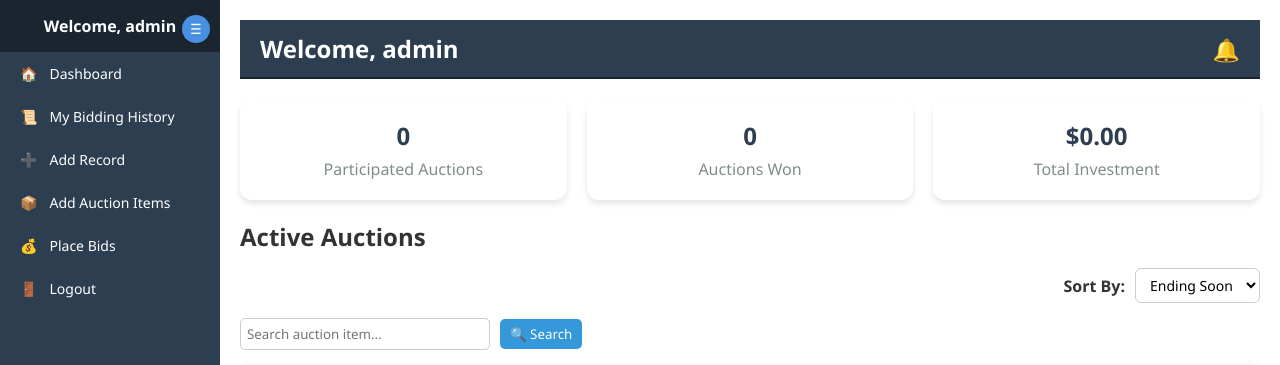
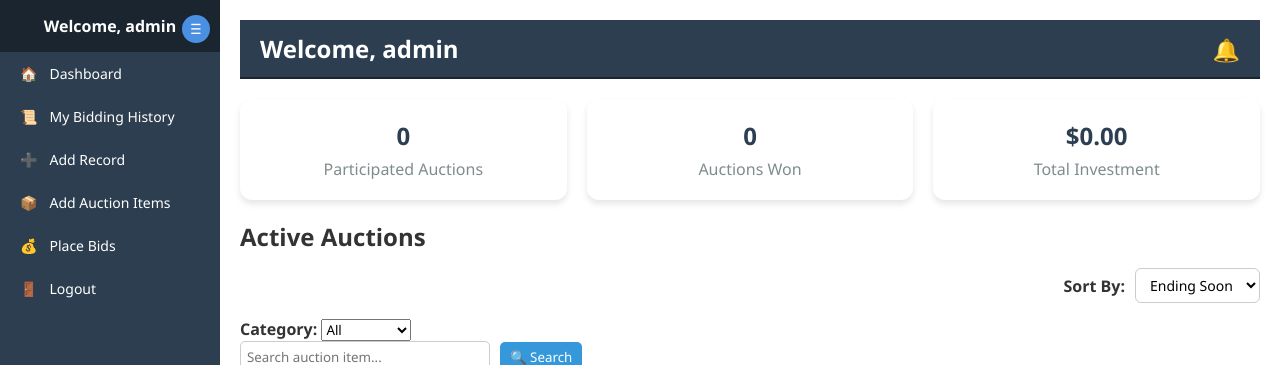
Before and after one commit to RishavLC/demo-project, a PHP site: page /dashboard_user.php in a window 1280 px wide. Shown: the top 365 px of the page. Run offline with PHP 8.4, Linux system fonts and the light colour scheme; a user stored in the database is signed in; data comes from the database, SQL or seed files in the repository; data that the repository does not hold is empty.

Commit message:
dropdown for catgory added

```diff
--- a/dashboard_user.php
+++ b/dashboard_user.php
@@ -287,6 +287,18 @@ $stmt->close();
     </select>
   </form>
 </div>
+
+<!-- Category Dropdown -->
+  <label><strong>Category:</strong></label>
+  <select name="category" onchange="this.form.submit()">
+    <option value="">All</option>
+    <option value="Electronics" <?= (isset($_GET['category']) && $_GET['category']=='Electronics') ? 'selected' : '' ?>>Electronics</option>
+    <option value="Furniture" <?= (isset($_GET['category']) && $_GET['category']=='Furniture') ? 'selected' : '' ?>>Furniture</option>
+    <option value="Vehicles" <?= (isset($_GET['category']) && $_GET['category']=='Vehicles') ? 'selected' : '' ?>>Vehicles</option>
+    <option value="clothes" <?= (isset($_GET['category']) && $_GET['category']=='Art') ? 'selected' : '' ?>>Clothes</option>
+    <option value="Others" <?= (isset($_GET['category']) && $_GET['category']=='Others') ? 'selected' : '' ?>>Others</option>
+  </select>
+
 <!-- search form -->
  <form method="GET" class="search-form" style="margin-bottom: 15px; text-align: right;">
   <input type="text" name="search" placeholder="Search auction item..."
```
